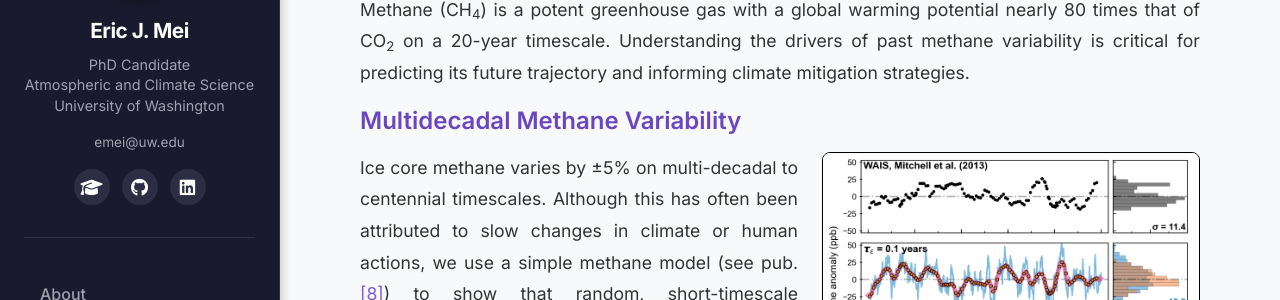
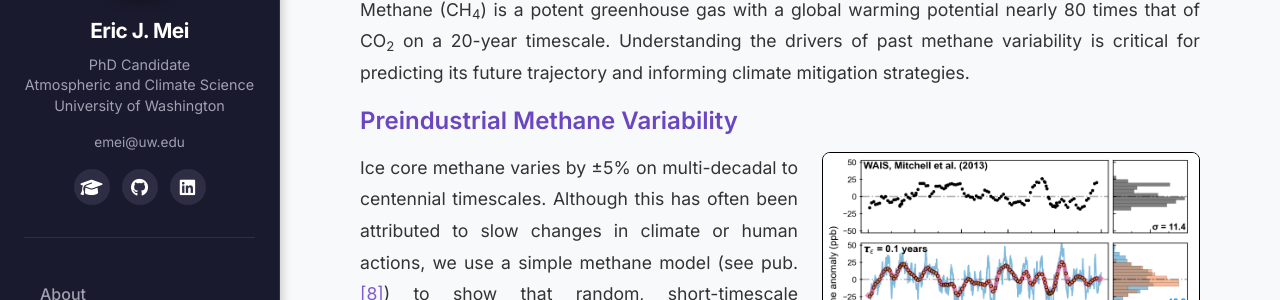
Before and after one commit to ericjmei/ericjmei.github.io, a Jekyll site: the page built from index.html, in a window 1280 px wide and 900 px high, scrolled down 893 px. Shown: the part 154-454 px from the top of the window. Built offline with Jekyll 4.4.1, drawn with Linux system fonts in a browser that asks for light colours.

Commit message:
minor word change

```diff
--- a/index.html
+++ b/index.html
@@ -34,7 +34,7 @@ permalink: /
         <p>
           Methane (CH<sub>4</sub>) is a potent greenhouse gas with a global warming potential nearly 80 times that of CO<sub>2</sub> on a 20-year timescale. Understanding the drivers of past methane variability is critical for predicting its future trajectory and informing climate mitigation strategies.
         </p>
-        <h3>Multidecadal Methane Variability</h3>
+        <h3>Preindustrial Methane Variability</h3>
         <img src="{{ '/images/pub_8_fig.png' | relative_url }}" alt="Comparison of modeled and measured methane variability" style="float: right; max-width: 45%; margin: 0 0 1rem 1.5rem; border-radius: 8px; border: 1px solid #000;">
         <p>
           Ice core methane varies by ±5% on multi-decadal to centennial timescales. Although this has often been attributed to slow changes in climate or human actions, we use a simple methane model (see pub. <a href="#pub-8">[8]</a>) to show that random, short-timescale fluctuations sources and sinks are sufficeint to reproduce the ice core record once we account for the smoothing effects of the methane lifetime and firn processes. If fast variations explain the ice core record, natural preindustrial variability could be large enough to explain modern interannual methane growth rate variability.
```
